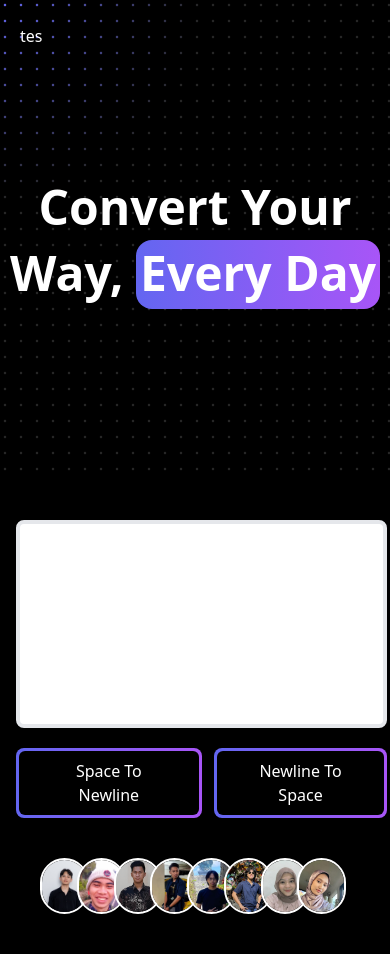
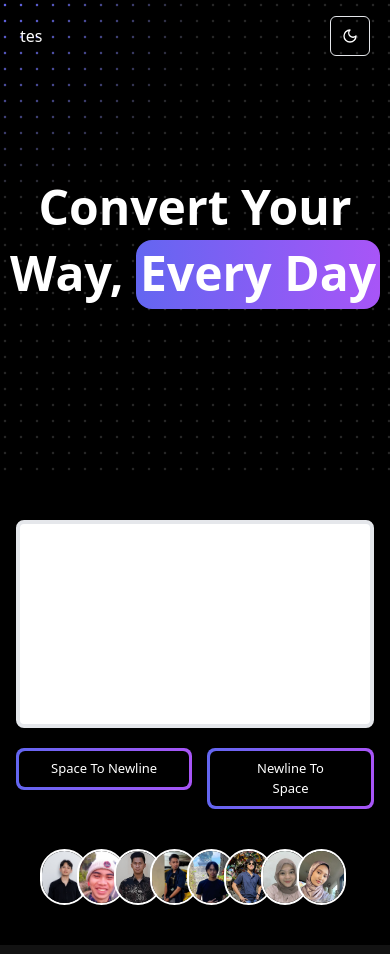
Before and after one commit to faharAhnaf/space-to-newline, a Next.js app: page / in a window 390 px wide. Built offline with nearby package versions, Linux system fonts and the light colour scheme.

Commit message:
fix: bug

```diff
--- a/src/app/page.tsx
+++ b/src/app/page.tsx
@@ -39,7 +39,7 @@ export default function Home() {
 
   return (
     <div className="flex min-h-screen flex-col dark:bg-black">
-      <nav className="fixed z-10 m-4 mx-auto flex w-screen items-center justify-between gap-96">
+      <nav className="fixed z-10 m-4 mx-auto flex w-screen items-center justify-between">
         <div className="ml-5 text-center">tes</div>
         <div className="mr-5">
           <ModeToggle />
@@ -55,10 +55,9 @@ export default function Home() {
       <section className="flex-grow dark:bg-black">
         <div className="mx-4 grid space-y-5">
           <textarea
-            className="border-xl mx-auto mt-10 grid h-52 w-[44vh] resize-none items-center rounded-lg border-4 p-3 leading-none md:h-56 dark:bg-white dark:text-black"
+            className="border-xl mx-auto mt-10 grid h-52 w-full max-w-[24rem] resize-none items-center rounded-lg border-4 p-3 leading-none md:h-56 md:max-w-[26rem] dark:bg-white dark:text-black"
             name="textarea"
             id="textarea"
-            // ref={textAreaRef}
             rows={1}
             value={text}
             onChange={(e) => setText(e.target.value)}
@@ -69,7 +68,7 @@ export default function Home() {
               <button className="relative p-[3px]">
                 <div className="absolute inset-0 rounded-lg bg-gradient-to-r from-indigo-500 to-purple-500" />
                 <div className="group relative rounded-[6px] bg-white px-8 py-2 transition duration-200 hover:bg-transparent hover:text-white dark:bg-black dark:text-white dark:hover:bg-transparent">
-                  Space To Newline
+                  <p className="text-[13px] md:text-[16px]">Space To Newline</p>
                 </div>
               </button>
             </ButtonsCard>
@@ -77,7 +76,7 @@ export default function Home() {
               <button className="relative p-[3px]">
                 <div className="absolute inset-0 rounded-lg bg-gradient-to-r from-indigo-500 to-purple-500" />
                 <div className="group relative rounded-[6px] bg-white px-8 py-2 transition duration-200 hover:bg-transparent hover:text-white dark:bg-black dark:text-white dark:hover:bg-transparent">
-                  Newline To Space
+                  <p className="text-[13px] md:text-[16px]">Newline To Space</p>
                 </div>
               </button>
             </ButtonsCard>
```
